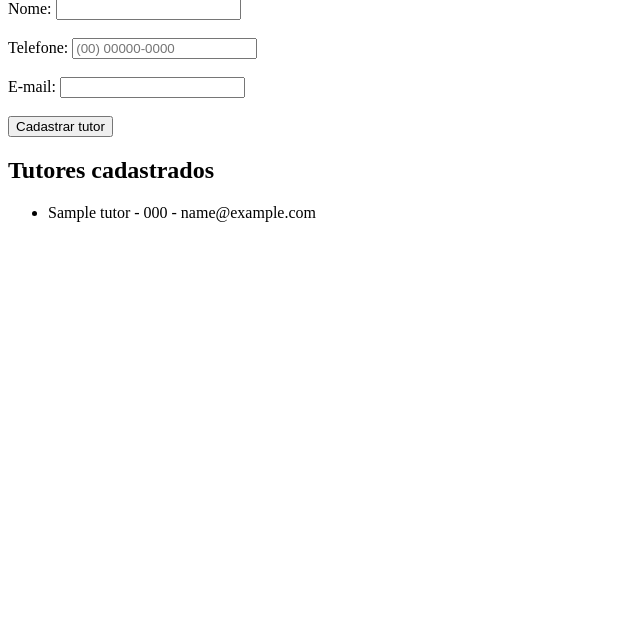
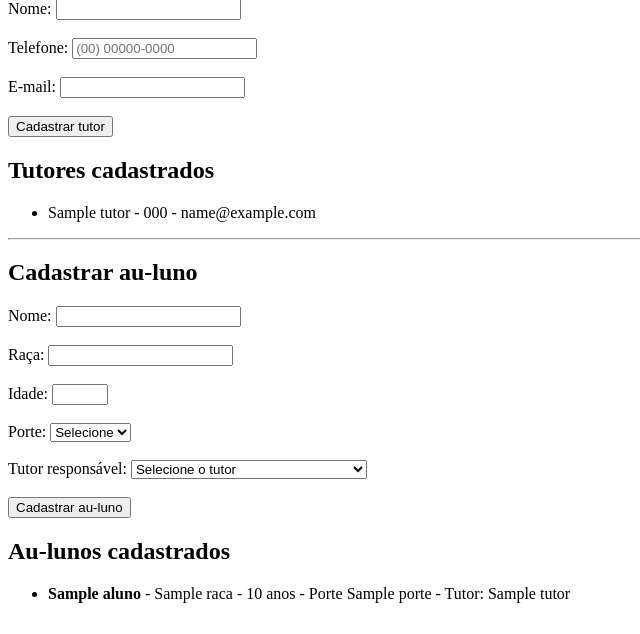
Before and after one commit to Gio-Valente/devopsp, a Flask app: template templates/index.html in a window 1280 px wide. Shown: the part 166-800 px from the top of the page, without its empty margins (0-640 px from the left). Run offline with Flask 3, Linux system fonts and the light colour scheme; the template is opened without the code that fills it: most values are stand-ins (such as "Sample title", 1, 10 or a date in 2020).

Commit message:
adiciona cadastro de au-lunos

```diff
--- a/app.py
+++ b/app.py
@@ -3,11 +3,16 @@ from flask import Flask, render_template, request, redirect, url_for
 app = Flask(__name__)
 
 tutores = []
+alunos = []
 
 
 @app.route("/")
 def home():
-    return render_template("index.html", tutores=tutores)
+    return render_template(
+        "index.html",
+        tutores=tutores,
+        alunos=alunos
+    )
 
 
 @app.route("/cadastrar-tutor", methods=["POST"])
@@ -27,5 +32,26 @@ def cadastrar_tutor():
     return redirect(url_for("home"))
 
 
+@app.route("/cadastrar-aluno", methods=["POST"])
+def cadastrar_aluno():
+    nome = request.form["nome_aluno"]
+    raca = request.form["raca"]
+    idade = request.form["idade"]
+    porte = request.form["porte"]
+    tutor_email = request.form["tutor"]
+
+    aluno = {
+        "nome": nome,
+        "raca": raca,
+        "idade": idade,
+        "porte": porte,
+        "tutor": tutor_email
+    }
+
+    alunos.append(aluno)
+
+    return redirect(url_for("home"))
+
+
 if __name__ == "__main__":
     app.run(debug=True)
--- a/templates/index.html
+++ b/templates/index.html
@@ -47,6 +47,72 @@
     {% else %}
         <p>Nenhum tutor cadastrado.</p>
     {% endif %}
+
+    <hr>
+
+    <h2>Cadastrar au-luno</h2>
+    {% if tutores %}
+        <form action="/cadastrar-aluno" method="POST">
+            <label>Nome:</label>
+            <input type="text" name="nome_aluno" required>
+            <br><br>
+            <label>Raça:</label>
+            <input type="text" name="raca" required>
+            <br><br>
+            <label>Idade:</label>
+            <input
+                type="number"
+                name="idade"
+                min="0"
+                max="30"
+                required
+            >
+            <br><br>
+            <label>Porte:</label>
+            <select name="porte" required>
+                <option value="">Selecione</option>
+                <option value="Pequeno">Pequeno</option>
+                <option value="Médio">Médio</option>
+                <option value="Grande">Grande</option>
+            </select>
+            <br><br>
+            <label>Tutor responsável:</label>
+            <select name="tutor" required>
+                <option value="">Selecione o tutor</option>
+                {% for tutor in tutores %}
+                    <option value="{{ tutor.email }}">
+                        {{ tutor.nome }} - {{ tutor.email }}
+                    </option>
+                {% endfor %}
+            </select>
+            <br><br>
+            <button type="submit">
+                Cadastrar au-luno
+            </button>
+        </form>
+    {% else %}
+        <p>
+            Cadastre um tutor antes de cadastrar um au-luno.
+        </p>
+    {% endif %}
+
+    <h2>Au-lunos cadastrados</h2>
+    {% if alunos %}
+        <ul>
+            {% for aluno in alunos %}
+                <li>
+                    <strong>{{ aluno.nome }}</strong>
+                    - {{ aluno.raca }}
+                    - {{ aluno.idade }} anos
+                    - Porte {{ aluno.porte }}
+                    - Tutor: {{ aluno.tutor }}
+                </li>
+            {% endfor %}
+        </ul>
+    {% else %}
+        <p>Nenhum au-luno cadastrado.</p>
+    {% endif %}
+
     <script>
     const telefone = document.getElementById("telefone");
 
```
